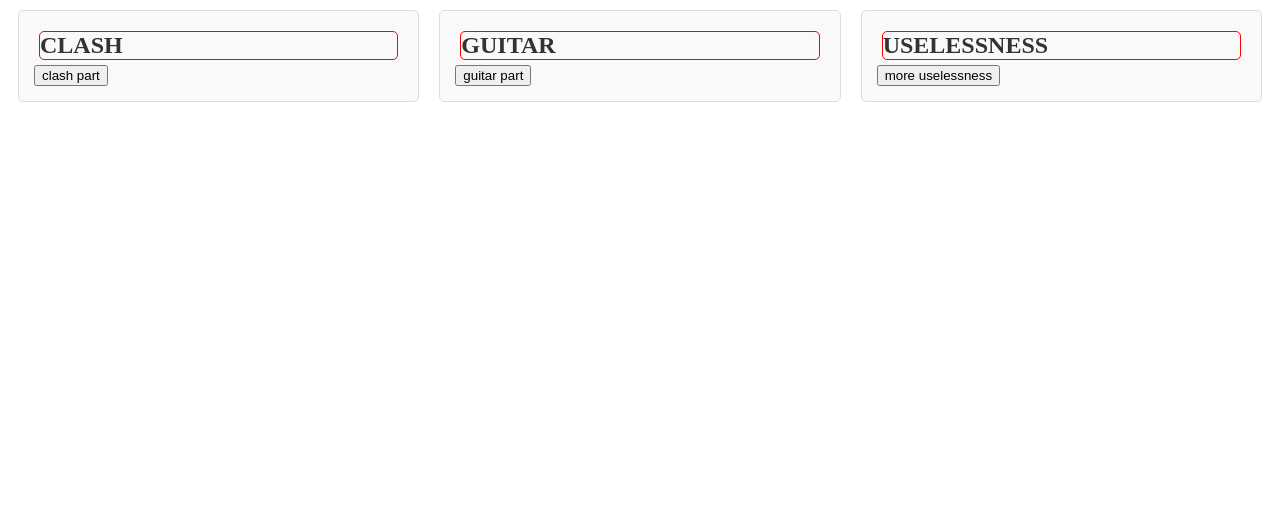
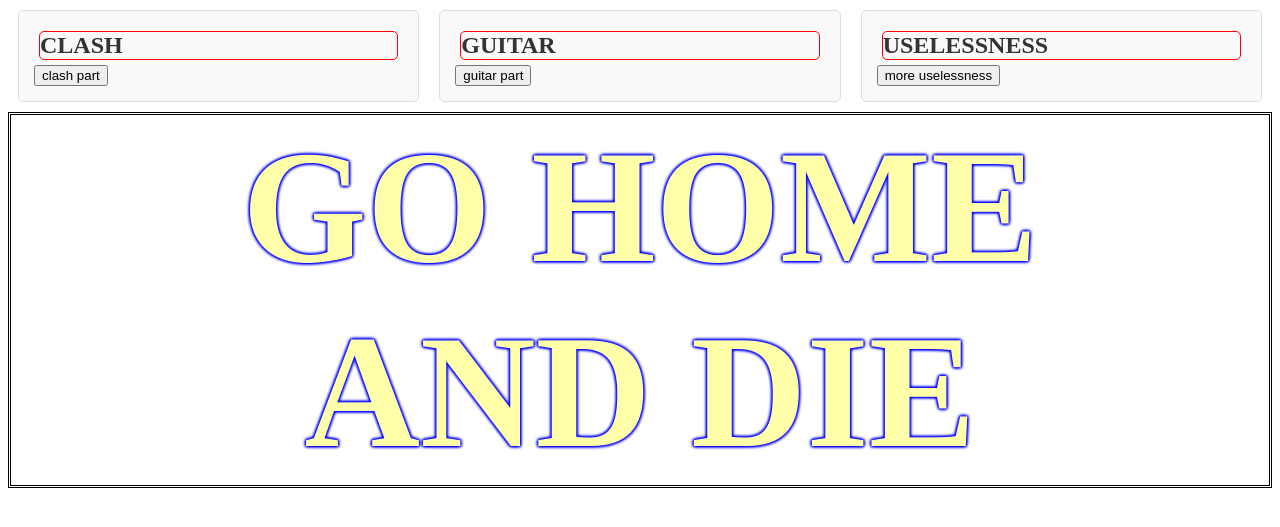
Before and after one commit to smoothbrainsinc/pluto_says_f, a PHP site: page / in a window 1280 px wide. Shown: the part 125-652 px from the top of the page. Run offline with PHP 8.4, Linux system fonts and the light colour scheme.

Commit message:
not much

```diff
--- a/index.html
+++ b/index.html
@@ -47,7 +47,11 @@
             <div id="card-container" class="wrapper">
                 <!-- Cards will be dynamically inserted here -->
             </div>
+            <div class="outerActivity">
+                <div><p class="activity1"><strong>GO HOME</strong></p></div>
+                <div><p class="activity2"><strong>AND DIE</strong></p></div>
 
+            </div>
             <!-- <script src="https://plutosaysf.uk/clash_of_clans/guitar-auth.js"></script> -->
             <script src="index_scripts.js"></script>
         </body>
--- a/styles.css
+++ b/styles.css
@@ -54,3 +54,38 @@ p {
     margin: 5px;
     color: #666;
 }
+
+.outerActivity{
+    display: flexbox;
+    text-align: center;
+    margin: 0px;
+    padding: 0px;
+
+}
+
+.activity1 {
+    margin: 0px;
+    padding: 0px;
+    text-align: center;
+    font-size: 10rem;
+    color: #ffffaa;
+    text-shadow: -1px 1px 3px blue,
+                  1px -1px 3px blue,
+                 -1px -1px 3px blue,
+                  1px 1px 3px blue;
+    border: 3px double black;
+    border-bottom: none;
+}
+.activity2 {
+    margin: 0px;
+    padding: 0px;
+    text-align: center;
+    font-size: 10rem;
+    color: #ffffaa;
+    text-shadow: -1px 1px 3px blue,
+                  1px -1px 3px blue,
+                 -1px -1px 3px blue,
+                  1px 1px 3px blue;
+    border: 3px double black;
+    border-top: none;
+}
```
Also changed, not shown: clash/clash_data.db (added).
